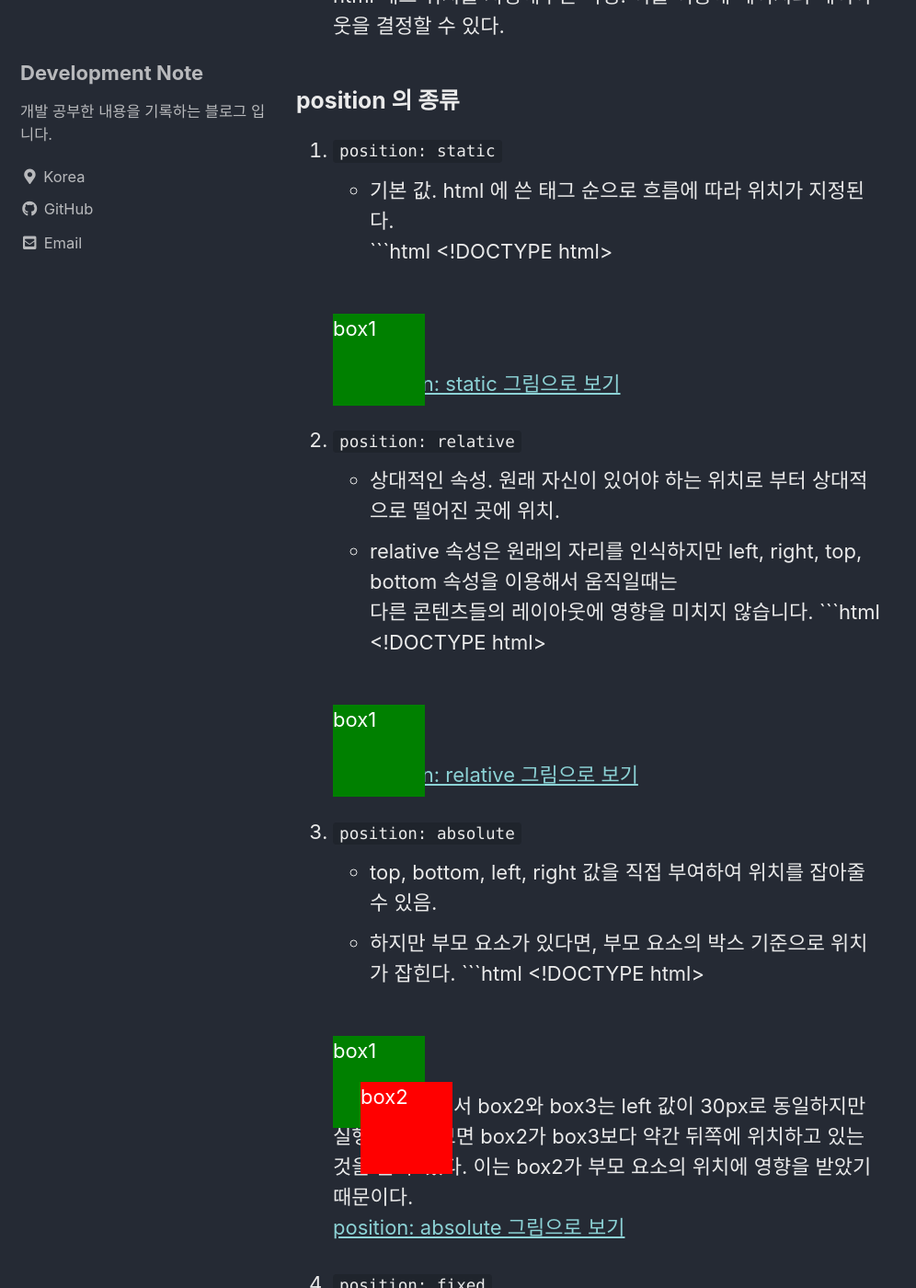
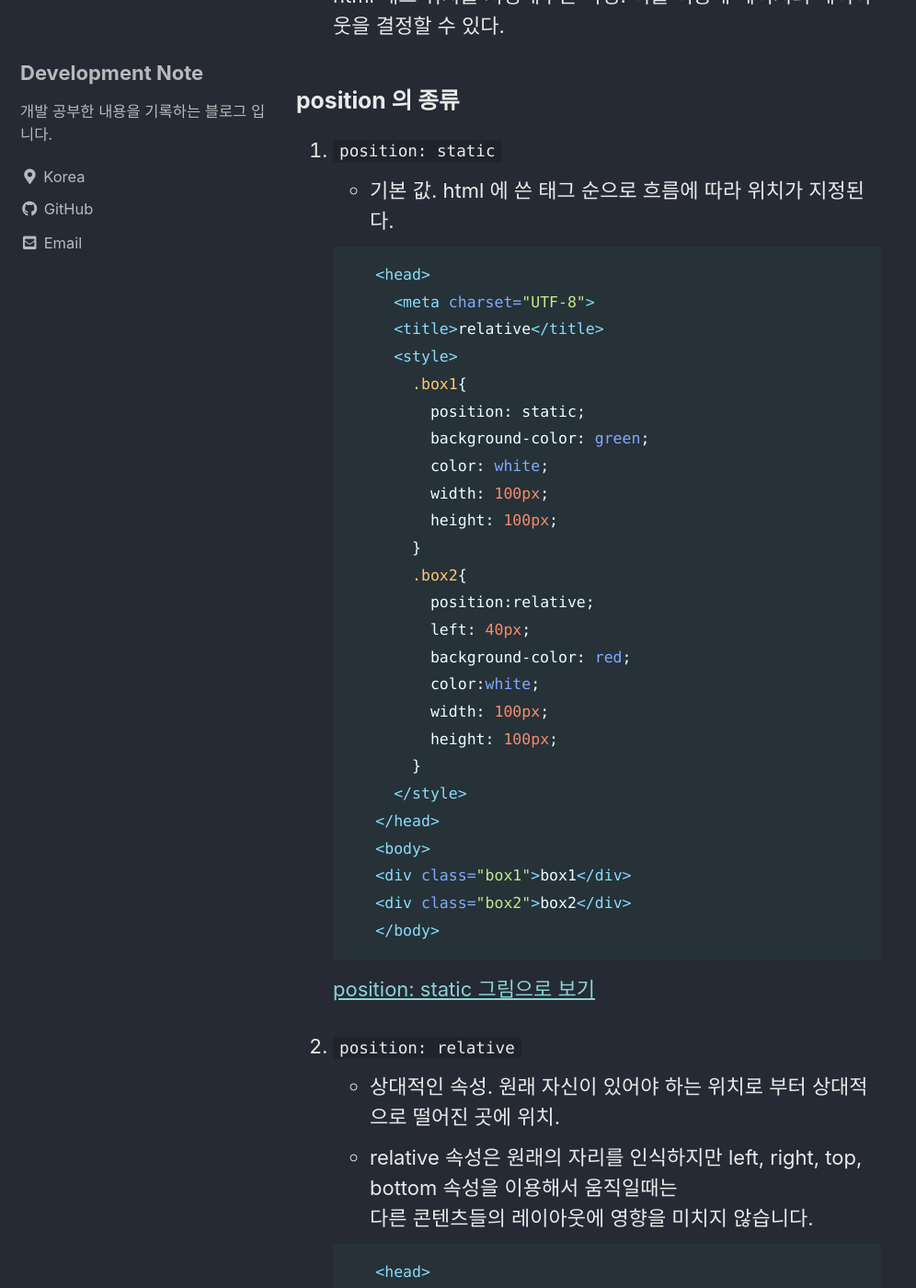
Before and after one commit to fernandokkang/fernandokkang.github.io, a Jekyll site: the page built from _posts/2024-01-09-240109record.md, in a window 1280 px wide and 1400 px high, scrolled down 6479 px. Shown: the whole window at 92% size, without its empty margins (0-996 px from the left). Built offline with Jekyll 4.4.1, drawn with Linux system fonts in a browser that asks for light colours; cached includes are drawn as plain includes; some of the changed text lies outside the part shown.

Commit message:
fix. 코드 블럭 수정

````diff
--- a/_posts/2024-01-09-240109record.md
+++ b/_posts/2024-01-09-240109record.md
@@ -134,9 +134,8 @@ toc: true
 ### position 의 종류
 1. `position: static`
   - 기본 값. html 에 쓴 태그 순으로 흐름에 따라 위치가 지정된다. <br>
+
     ```html
-      <!DOCTYPE html>
-      <html lang="ko">
       <head>
         <meta charset="UTF-8">
         <title>relative</title>
@@ -162,7 +161,6 @@ toc: true
       <div class="box1">box1</div>
       <div class="box2">box2</div>
       </body>
-      </html>
     ```
     [position: static 그림으로 보기](https://fernandokkang.github.io/result/2024-01-09-record-position-static)
 
@@ -170,9 +168,8 @@ toc: true
   - 상대적인 속성. 원래 자신이 있어야 하는 위치로 부터 상대적으로 떨어진 곳에 위치.
   - relative 속성은 원래의 자리를 인식하지만 left, right, top, bottom 속성을 이용해서 움직일때는
     <br> 다른 콘텐츠들의 레이아웃에 영향을 미치지 않습니다.
+
     ```html
-      <!DOCTYPE html>
-      <html lang="ko">
       <head>
         <meta charset="UTF-8">
         <title>relative</title>
@@ -198,16 +195,14 @@ toc: true
         <div class="box1">box1</div>
         <div class="box2">box2</div>
       </body>
-      </html>
     ```
     [position: relative 그림으로 보기](https://fernandokkang.github.io/result/2024-01-09-record-position-relative)
 
 3. `position: absolute`
   - top, bottom, left, right 값을 직접 부여하여 위치를 잡아줄 수 있음.
   - 하지만 부모 요소가 있다면, 부모 요소의 박스 기준으로 위치가 잡힌다.
+
     ```html
-      <!DOCTYPE html>
-      <html>
       <head>
         <meta charset="UTF-8">
         <title>relative-absolute</title>
@@ -249,7 +244,6 @@ toc: true
         </div>
       </div>
       </body>
-      </html>
     ```
   - 위 코드에서 box2와 box3는 left 값이 30px로 동일하지만 실행 결과를 보면
     box2가 box3보다 약간 뒤쪽에 위치하고 있는 것을 볼 수 있다.
````
